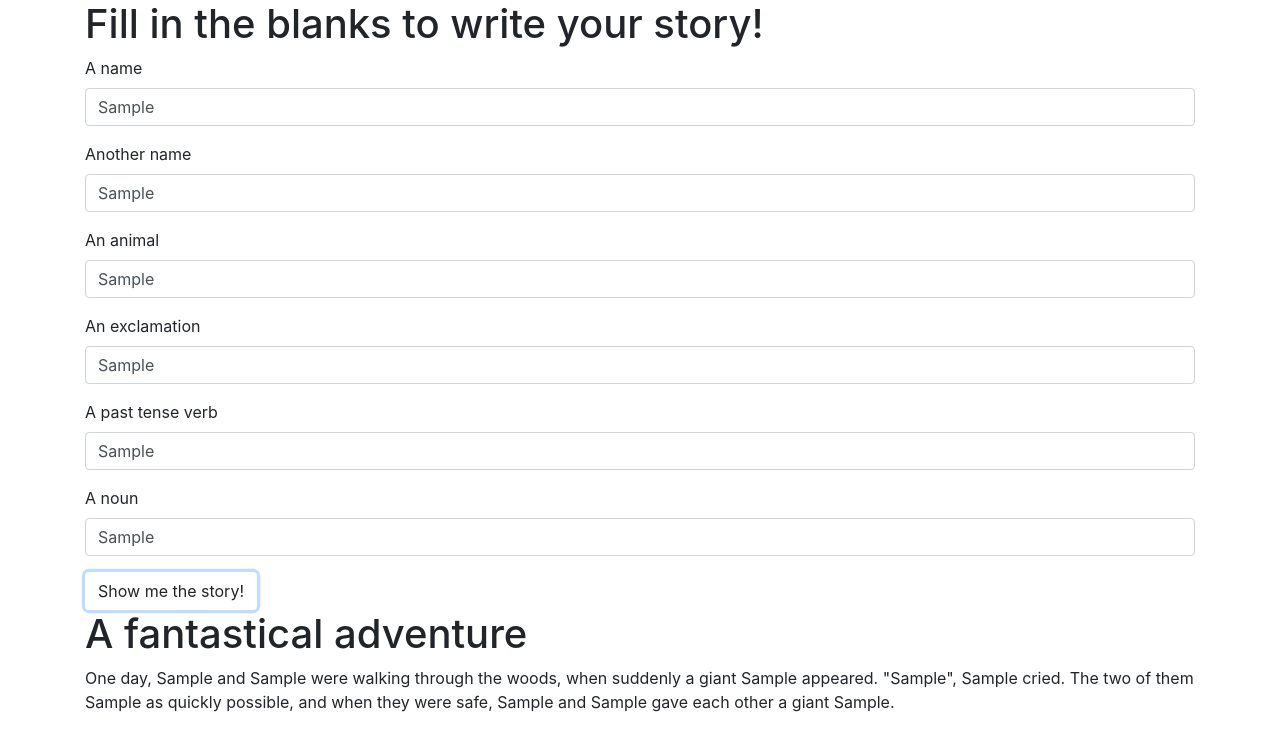
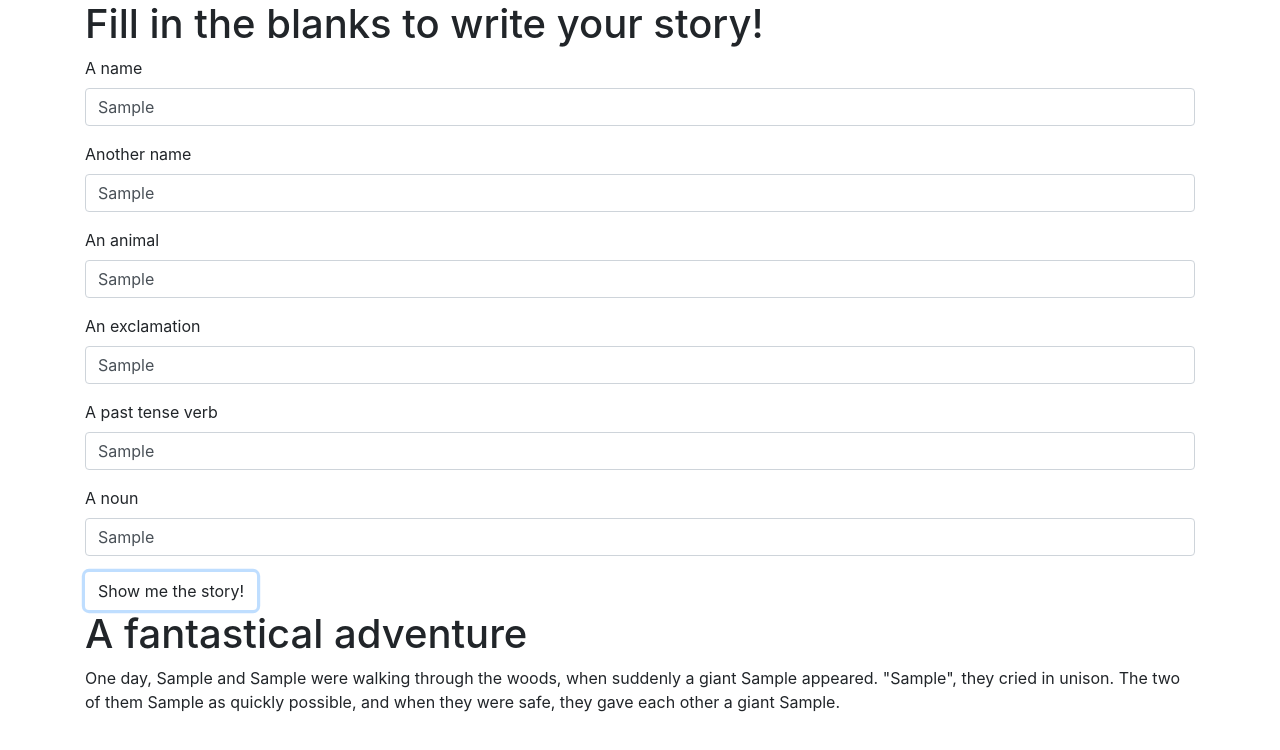
Before and after one commit to jarretjeter/mad-libs, a plain HTML site: page index.html in a window 1280 px wide. Both pictures are taken after typing "Sample", "Sample", "Sample", "Sample", "Sample", "Sample" into the empty fields and a click on the button "Show me the story!". Drawn offline with Linux system fonts and the light colour scheme.

Commit message:
refactor code to add a for loop
co-authored-by: Jake Edgar <jakeedgar1012@gmail.com>

```diff
--- a/index.html
+++ b/index.html
@@ -44,7 +44,7 @@
     <div id="story">
       <h1>A fantastical adventure</h1>
       <p>
-        One day, <span class="person1"></span> and <span class="person2"></span> were walking through the woods, when suddenly a giant <span class="animal"></span> appeared. "<span class="exclamation"></span>", <span class="person1"></span> cried. The two of them <span class="verb"></span> as quickly possible, and when they were safe, <span class="person1"></span> and <span class="person2"></span> gave each other a giant <span class="noun"></span>.
+        One day, <span class="person1"></span> and <span class="person2"></span> were walking through the woods, when suddenly a giant <span class="animal"></span> appeared. "<span class="exclamation"></span>", they cried in unison. The two of them <span class="verb"></span> as quickly possible, and when they were safe, they gave each other a giant <span class="noun"></span>.
       </p>
     </div>
   </div>
--- a/js/scripts.js
+++ b/js/scripts.js
@@ -1,6 +1,6 @@
 $(document).ready(function() {
   $("#formOne").submit(function() {
-    event.preventDefault()
+    event.preventDefault();
     const person1Input = $("input#person1").val();
     const person2Input = $("input#person2").val();
     const animalInput= $("input#animal").val();
@@ -8,13 +8,14 @@ $(document).ready(function() {
     const verbInput = $("input#verb").val();
     const nounInput = $("input#noun").val();
 
-    $(".person1").text(person1Input);
-    $(".person2").text(person2Input);
-    $(".animal").text(animalInput);
-    $(".exclamation").text(exclamationInput);
-    $(".verb").text(verbInput);
-    $(".noun").text(nounInput);
-
+    let array = [person1Input, person2Input, animalInput, exclamationInput, verbInput, nounInput];
+    console.log(array);
+    let outputArray = [".person1", ".person2", ".animal", ".exclamation", ".verb", ".noun"]
+    let i = 0
+    array.forEach(function(element) {
+      $(outputArray[i]).text(element);
+      i += 1
+    });
     $("#story").show();
   });
 });
```
